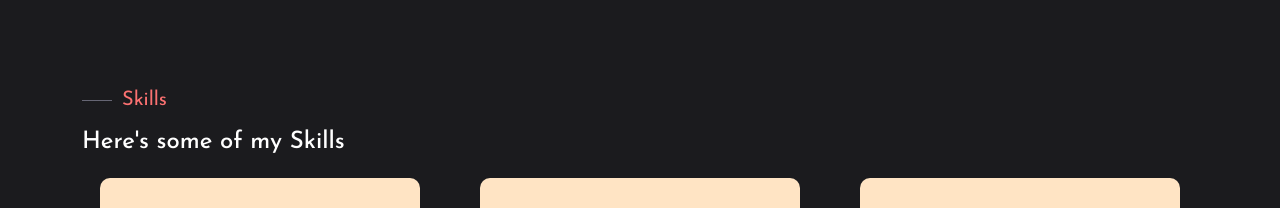
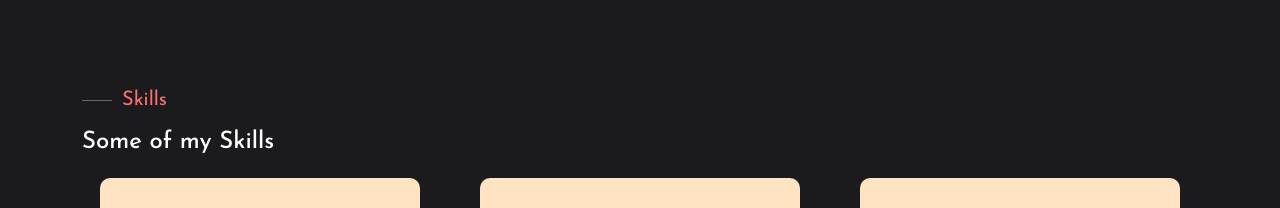
Before and after one commit to riyanthi25/yoe-portfolio-next, a Next.js app: page / in a window 1280 px wide. Shown: the part 1460-1668 px from the top of the page. Built offline with nearby package versions, Linux system fonts and the light colour scheme.

Commit message:
ganti text line 15

```diff
--- a/components/UI/Skills.tsx
+++ b/components/UI/Skills.tsx
@@ -12,7 +12,7 @@ const Skills = () => {
             <Row>
                 <Col lg='6' md='6'>
                     <SectionSubtitle subtitle='Skills' />
-                    <h4 className='mt-3 mb-3'>Here's some of my Skills</h4>
+                    <h4 className='mt-3 mb-3'>Some of my Skills</h4>
                 </Col>
 
                 <Col lg='6' md='6'>
```
